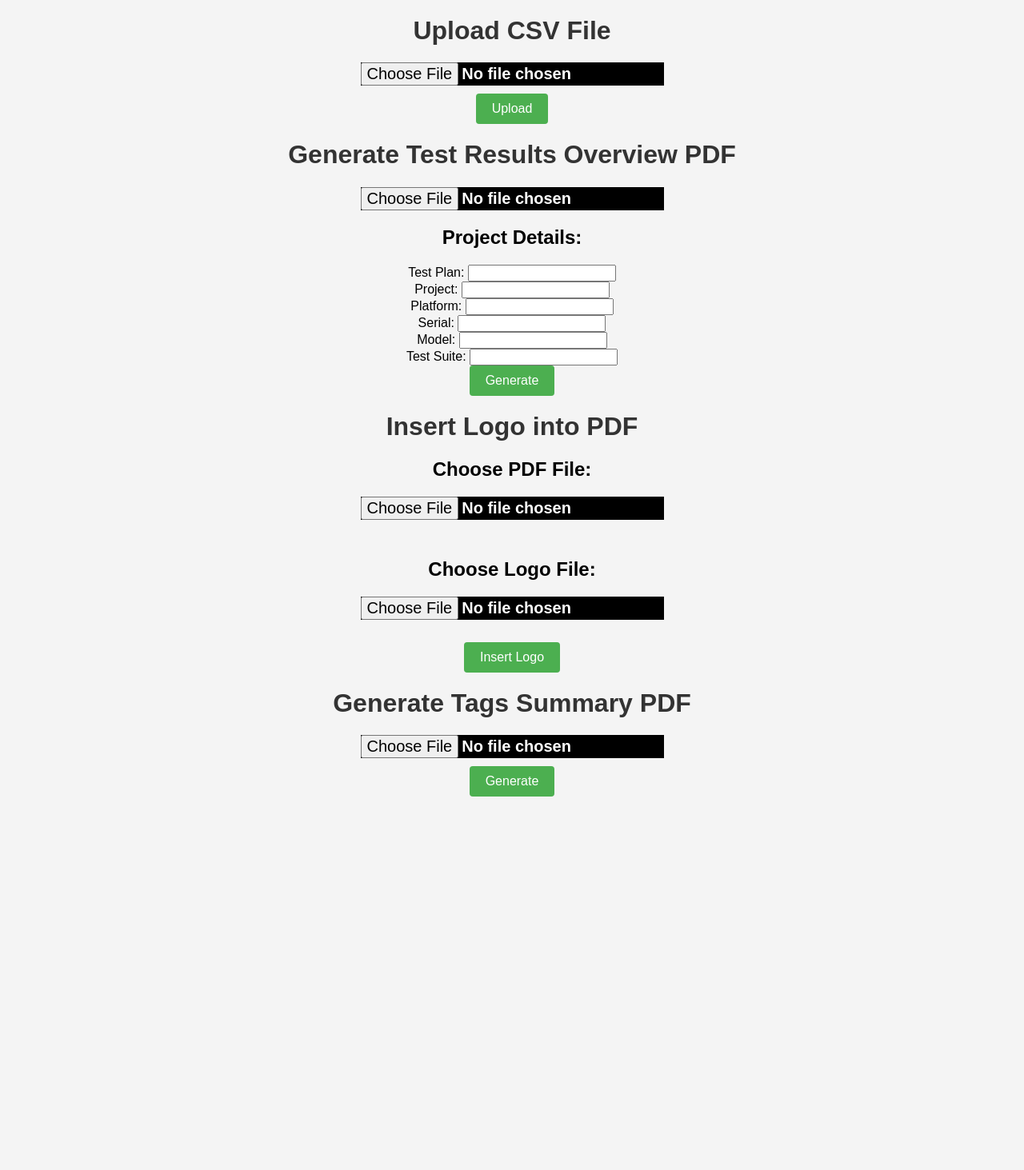
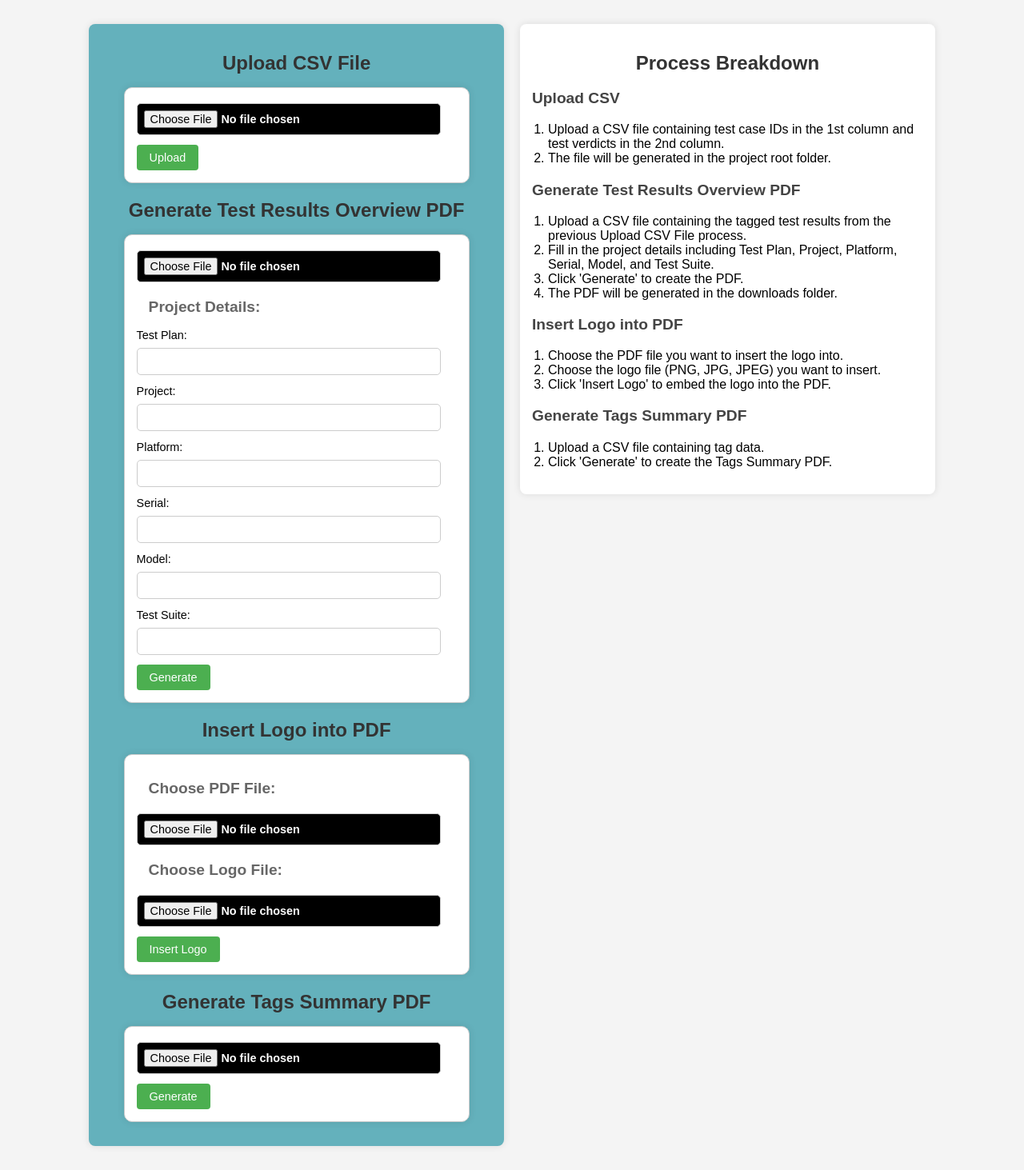
Before and after one commit to PeterOceanblue/flask_tagging, a Flask app: page / in a window 1280 px wide. Shown: the whole page at 80% size. Before the commit the page ends 996 px from the top, so only its background shows below. Run offline with Flask 3, Linux system fonts and the light colour scheme.

Commit message:
Added Styling

```diff
--- a/flask_app/static/styles.css
+++ b/flask_app/static/styles.css
@@ -1,5 +1,3 @@
-/* styles.css */
-
 body {
     font-family: Arial, sans-serif;
     background-color: #f4f4f4;
@@ -11,27 +9,57 @@ h1 {
     color: #333;
     text-align: center;
     margin-top: 20px;
+    font-size: 1.5em;
+}
+
+h2 {
+    color: #666;
+    text-align: left;
+    margin-left: 15px;
+    font-size: 1.2em;
+}
+
+h3 {
+    color: #444;
+    font-size: 1.2em;
 }
 
 form {
-    text-align: center;
-    margin-top: 20px;
+    background-color: #fff;
+    border: 1px solid #ccc;
+    border-radius: 10px;
+    box-shadow: 0 0 10px rgba(0, 0, 0, 0.1);
+    padding: 15px;
+    margin: 15px auto;
+    max-width: 400px;
 }
 
-input[type="file"] {
+form label {
     display: block;
-    margin: 0 auto;
-    margin-bottom: 10px;
+    margin: 8px 0 4px;
+    font-size: 0.9em;
+}
+
+form input[type="text"],
+form input[type="file"] {
+    width: calc(100% - 20px);
+    padding: 8px;
+    margin: 4px 0;
+    border: 1px solid #ccc;
+    border-radius: 5px;
+    box-sizing: border-box;
+    font-size: 0.9em;
 }
 
 button[type="submit"] {
     background-color: #4CAF50;
     color: white;
-    padding: 10px 20px;
+    padding: 8px 16px;
     border: none;
     border-radius: 4px;
     cursor: pointer;
-    font-size: 16px;
+    font-size: 0.9em;
+    margin-top: 8px;
 }
 
 button[type="submit"]:hover {
@@ -39,9 +67,59 @@ button[type="submit"]:hover {
 }
 
 .inputfile {
-    font-size: 1.25em;
+    font-size: 1em;
     font-weight: 700;
     color: white;
     background-color: black;
     display: inline-block;
+    cursor: pointer;
+    padding: 8px 16px;
+    margin: 8px 0;
 }
+
+.main-container {
+    display: flex;
+    justify-content: center;
+    align-items: flex-start;
+    padding: 20px;
+}
+
+.page-container {
+    display: flex;
+    justify-content: center;
+}
+
+.process-container {
+    background-color: #64b1bc;
+    padding: 15px;
+    margin: 10px;
+    border-radius: 8px;
+    box-shadow: 0 0 10px rgba(0, 0, 0, 0.1);
+    width: 40%;
+}
+
+.info-container {
+    background-color: white;
+    padding: 15px;
+    margin: 10px;
+    border-radius: 8px;
+    box-shadow: 0 0 10px rgba(0, 0, 0, 0.1);
+    width: 40%;
+}
+
+.instructions-container {
+    text-align: left;
+}
+
+.instructions-container ul {
+    list-style-type: none;
+    padding: 0;
+}
+
+.instructions-container ul li {
+    margin-top: 10px;
+}
+
+.instructions-container ol {
+    padding-left: 20px;
+}
--- a/flask_app/templates/index.html
+++ b/flask_app/templates/index.html
@@ -7,6 +7,9 @@
     <link rel="stylesheet" type="text/css" href="{{ url_for('static', filename='styles.css') }}">
 </head>
 <body>
+    <div class="page-container">
+        <div class="main-container">
+            <div class="process-container">
                 <h1>Upload CSV File</h1>
                 <form action="/upload" method="post" enctype="multipart/form-data">
                     <input type="file" name="csv_file" accept=".csv" class="inputfile">
@@ -54,6 +57,36 @@
                     <input type="file" name="csv_file" accept=".csv" class="inputfile">
                     <button type="submit">Generate</button>
                 </form>
-
+            </div>
+            <div class="info-container">
+                <div class="instructions-container">
+                    <h1>Process Breakdown</h1>
+                    <h3>Upload CSV</h3>
+                    <ol>
+                        <li>Upload a CSV file containing test case IDs in the 1st column and test verdicts in the 2nd column.</li>
+                        <li>The file will be generated in the project root folder.</li>
+                    </ol>
+                    <h3>Generate Test Results Overview PDF</h3>
+                    <ol>
+                        <li>Upload a CSV file containing the tagged test results from the previous Upload CSV File process.</li>
+                        <li>Fill in the project details including Test Plan, Project, Platform, Serial, Model, and Test Suite.</li>
+                        <li>Click 'Generate' to create the PDF.</li>
+                        <li>The PDF will be generated in the downloads folder.</li>
+                    </ol>
+                    <h3>Insert Logo into PDF</h3>
+                    <ol>
+                        <li>Choose the PDF file you want to insert the logo into.</li>
+                        <li>Choose the logo file (PNG, JPG, JPEG) you want to insert.</li>
+                        <li>Click 'Insert Logo' to embed the logo into the PDF.</li>
+                    </ol>
+                    <h3>Generate Tags Summary PDF</h3>
+                    <ol>
+                        <li>Upload a CSV file containing tag data.</li>
+                        <li>Click 'Generate' to create the Tags Summary PDF.</li>
+                    </ol>
+                </div>
+            </div>
+        </div>
+    </div>
 </body>
 </html>
```
Lines whose indentation alone changed are shown as unchanged.
